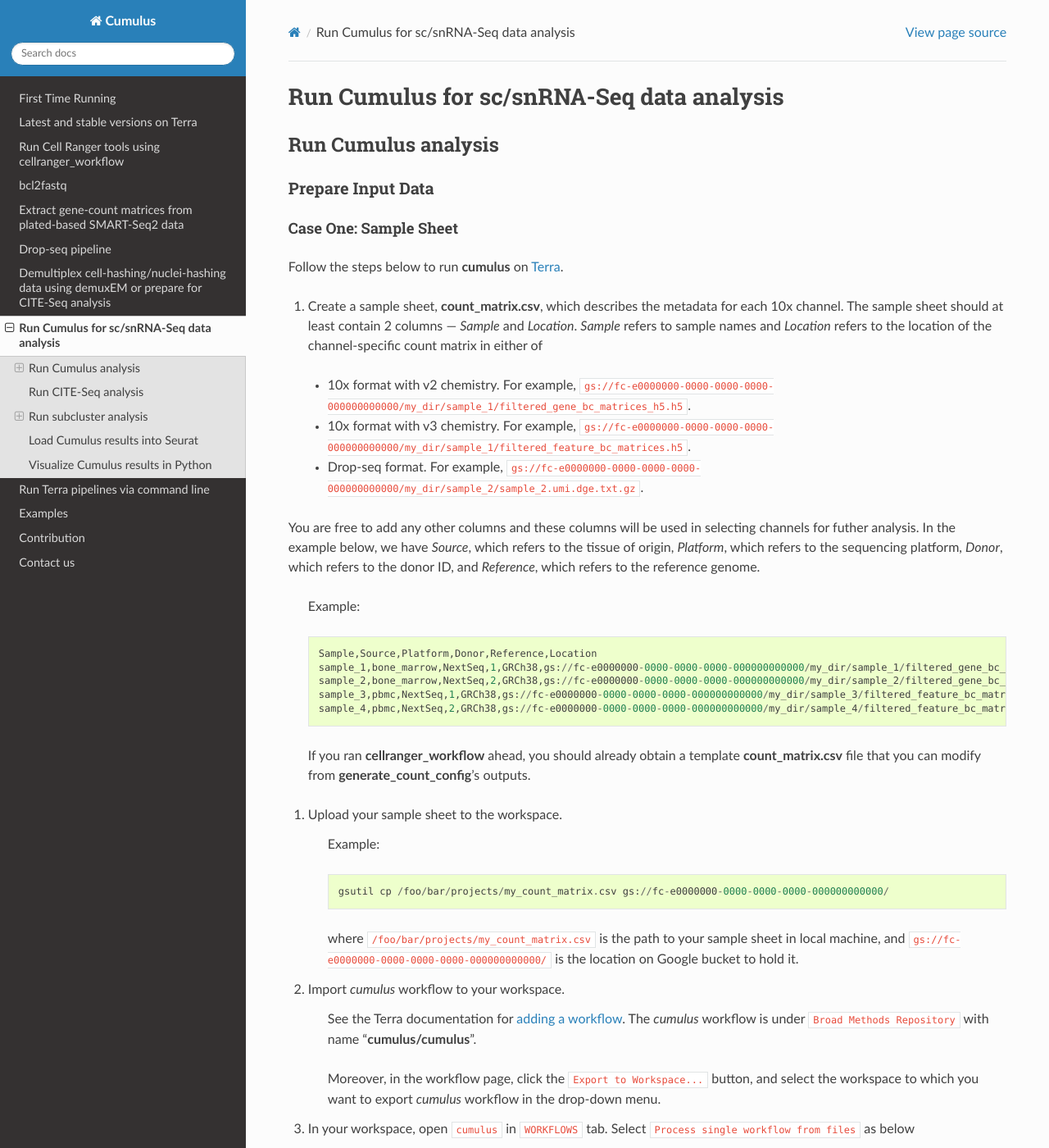
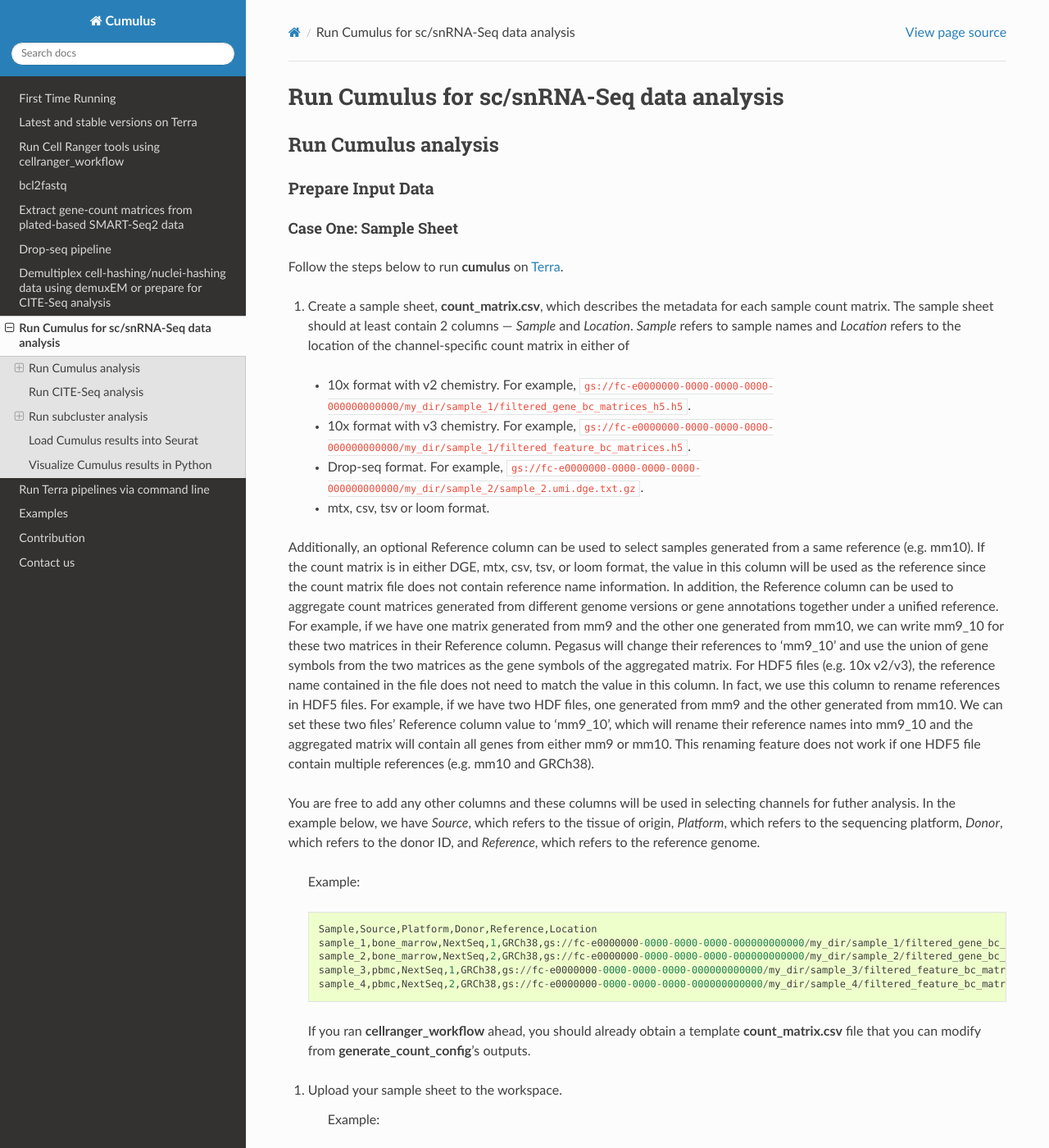
Before and after one commit to lilab-bcb/cumulus, a Sphinx documentation site: the page built from docs/cumulus.rst, in a window 1280 px wide and 1400 px high. Shown: the whole window at 82% size. Built offline with Sphinx 7.4.7 and the Read the Docs theme 2.0.0, drawn with Linux system fonts in a browser that asks for light colours; some of the changed text lies outside the part shown.

Commit message:
Updated Cumulus WDLs and documents

```diff
--- a/docs/cellranger.rst
+++ b/docs/cellranger.rst
@@ -83,7 +83,7 @@ A general step-by-step instruction
 		  - Describes the 10x chemistry used for the sample. This column is optional.
 		* - DataType
 		  -
-			| Describes the data type of the sample --- *count*, *vdj*, *adt*, or *crispr*.
+			| Describes the data type of the sample --- *rna*, *vdj*, *adt*, or *crispr*.
 			| **rna** refers to gene expression data (*cellranger count*),
 			| **vdj** refers to V(D)J data (*cellranger vdj*),
 			| **adt** refers to antibody tag data, which can be either CITE-Seq, cell-hashing, or nucleus-hashing,
--- a/docs/cumulus.rst
+++ b/docs/cumulus.rst
@@ -13,11 +13,14 @@ Case One: Sample Sheet
 
 Follow the steps below to run **cumulus** on Terra_.
 
-#. Create a sample sheet, **count_matrix.csv**, which describes the metadata for each 10x channel. The sample sheet should at least contain 2 columns --- *Sample* and *Location*. *Sample* refers to sample names and *Location* refers to the location of the channel-specific count matrix in either of
+#. Create a sample sheet, **count_matrix.csv**, which describes the metadata for each sample count matrix. The sample sheet should at least contain 2 columns --- *Sample* and *Location*. *Sample* refers to sample names and *Location* refers to the location of the channel-specific count matrix in either of
 
   - 10x format with v2 chemistry. For example, ``gs://fc-e0000000-0000-0000-0000-000000000000/my_dir/sample_1/filtered_gene_bc_matrices_h5.h5``.
   - 10x format with v3 chemistry. For example, ``gs://fc-e0000000-0000-0000-0000-000000000000/my_dir/sample_1/filtered_feature_bc_matrices.h5``.
   - Drop-seq format. For example, ``gs://fc-e0000000-0000-0000-0000-000000000000/my_dir/sample_2/sample_2.umi.dge.txt.gz``.
+  - mtx, csv, tsv or loom format.
+
+Additionally, an optional Reference column can be used to select samples generated from a same reference (e.g. mm10). If the count matrix is in either DGE, mtx, csv, tsv, or loom format, the value in this column will be used as the reference since the count matrix file does not contain reference name information. In addition, the Reference column can be used to aggregate count matrices generated from different genome versions or gene annotations together under a unified reference. For example, if we have one matrix generated from mm9 and the other one generated from mm10, we can write mm9_10 for these two matrices in their Reference column. Pegasus will change their references to 'mm9_10' and use the union of gene symbols from the two matrices as the gene symbols of the aggregated matrix. For HDF5 files (e.g. 10x v2/v3), the reference name contained in the file does not need to match the value in this column. In fact, we use this column to rename references in HDF5 files. For example, if we have two HDF files, one generated from mm9 and the other generated from mm10. We can set these two files' Reference column value to 'mm9_10', which will rename their reference names into mm9_10 and the aggregated matrix will contain all genes from either mm9 or mm10. This renaming feature does not work if one HDF5 file contain multiple references (e.g. mm10 and GRCh38).
 
 You are free to add any other columns and these columns will be used in selecting channels for futher analysis. In the example below, we have *Source*, which refers to the tissue of origin, *Platform*, which refers to the sequencing platform, *Donor*, which refers to the donor ID, and *Reference*, which refers to the reference genome.
 
@@ -176,14 +175,18 @@ aggregate_matrices inputs
 	  - Specify a comma-separated list of outputted attributes. These attributes should be column names in the count_matrix.csv file
 	  - "Source,Platform,Donor"
 	  -
+	* - default_reference
+	  - If sample count matrix is in either DGE, mtx, csv, tsv or loom format and there is no Reference column in the csv_file, use default_reference as the reference.
+	  - "GRCh38"
+	  -
+	* - select_only_singlets
+	  - If we have demultiplexed data, turning on this option will make cumulus only include barcodes that are predicted as singlets.
+	  - true
+	  - false
 	* - minimum_number_of_genes
 	  - Only keep barcodes with at least this number of expressed genes
 	  - 100
 	  - 100
-	* - is_dropseq
-	  - If inputs are dropseq data
-	  - true
-	  - false
 
 aggregate_matrices output
 +++++++++++++++++++++++++
@@ -215,6 +218,10 @@ cluster inputs
 	  - Description
 	  - Example
 	  - Default
+	* - considered_refs
+	  - A string contains comma-separated reference(e.g. genome) names. Cumulus will read all groups associated with reference names in the list from the input file. If considered_refs is None, all groups will be considered.
+	  - "mm10"
+	  -
 	* - channel
 	  - Specify the cell barcode attribute to represent different samples.
 	  - "Donor"
--- a/docs/release_notes.rst
+++ b/docs/release_notes.rst
@@ -1,5 +1,5 @@
-Version 0.11.0 `November 20, 2019`
-----------------------------------
+Version 0.11.0 `December 4, 2019`
+---------------------------------
 
 Reorganized Cumulus documentation.
 
```
Also changed, not shown: other parts of docs/cumulus.rst (+4 -8 lines), docs/hashing_cite_seq.rst (+4 -4 lines), 4 other files.
